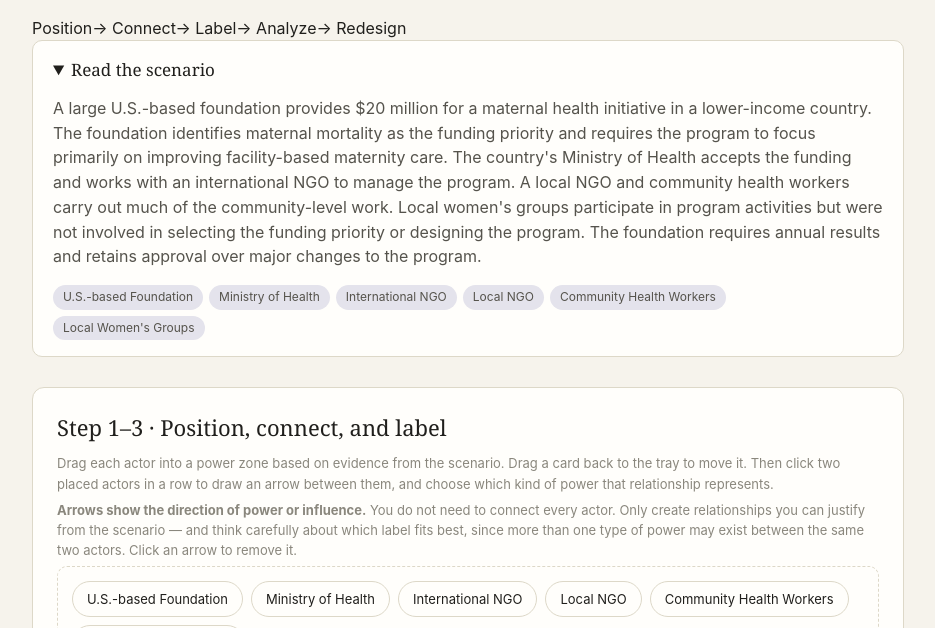
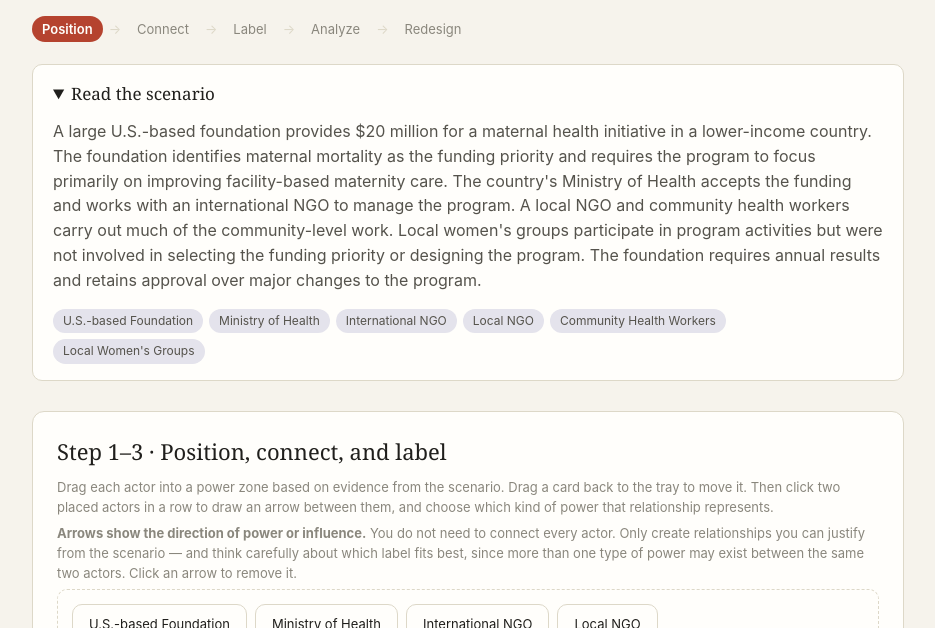
Before and after one commit to shresthaumit/power-mapping, a plain HTML site: page activity.html in a window 1280 px wide. Shown: the part 172-800 px from the top of the page, without its empty margins (172-1107 px from the left). Drawn offline with Linux system fonts and the light colour scheme.

Commit message:
Update style.css

```diff
--- a/style.css
+++ b/style.css
@@ -143,16 +143,22 @@ details.scenario p { margin-top: 12px; }
   margin-bottom: 22px;
 }
 
-.chip {
-  padding: 7px 14px;
-  border-radius: 999px;
-  border: 1px solid var(--line);
-  background: var(--card);
+.chip { padding: 9px 16px; border-radius: 10px; border: 1px solid var(--line); background: var(--card); font-size: 13px; cursor: grab; user-select: none; }
+.chip.selected { outline: 2px solid var(--accent); outline-offset: 1px; }
+
+.breadcrumb {
+  display: flex;
+  align-items: center;
+  gap: 6px;
+  flex-wrap: wrap;
   font-size: 13px;
-  cursor: grab;
-  user-select: none;
+  color: var(--ink-faint);
+  margin: 6px 0 22px;
 }
-.chip.selected { outline: 2px solid var(--accent); outline-offset: 1px; }
+.breadcrumb .arrow { color: var(--line); }
+.breadcrumb span:not(.arrow) { padding: 3px 10px; border-radius: 999px; }
+.breadcrumb span.current { background: var(--accent); color: var(--card); font-weight: 600; }
+.breadcrumb span.done { color: var(--moderate); text-decoration: line-through; text-decoration-color: var(--line); }
 
 #board { position: relative; margin-bottom: 8px; }
 #arrowLayer { position: absolute; top: 0; left: 0; width: 100%; height: 100%; pointer-events: none; overflow: visible; z-index: 5; }
```
